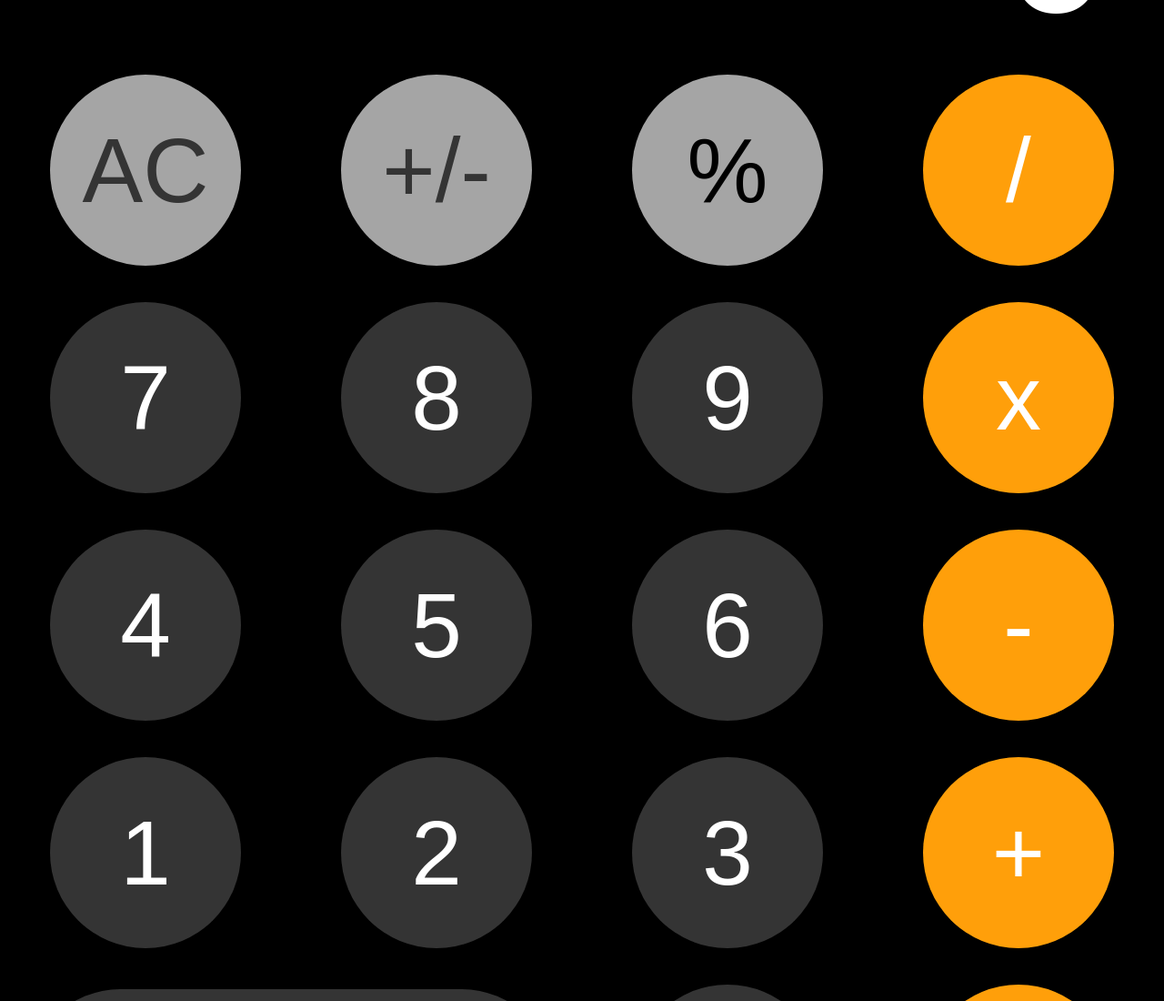
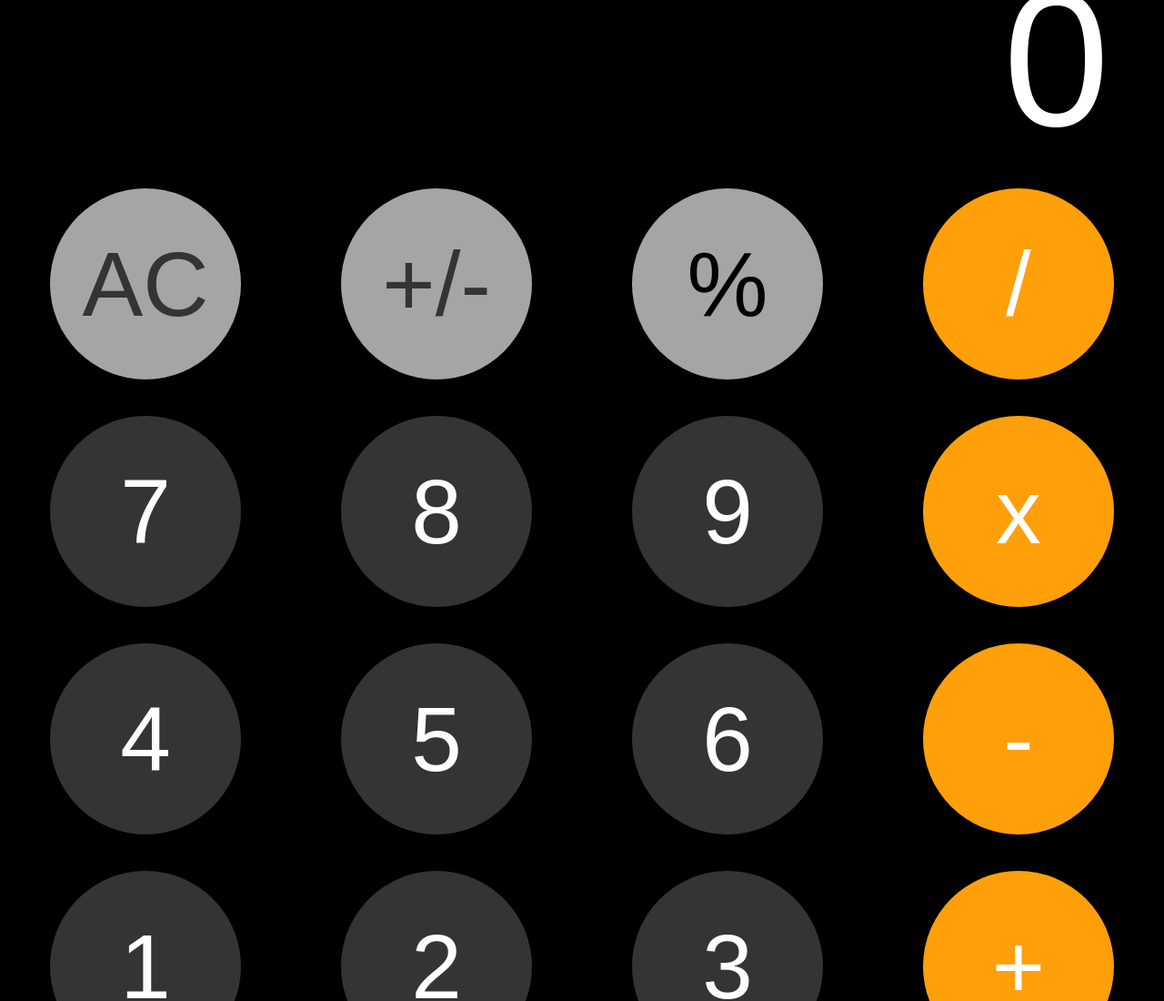
Before and after one commit to rishabhdarji/IOS-Calculator, a plain HTML site: page index.html in a window 1280 px wide. Shown: the top 1100 px of the page at 91% size. Drawn offline with Linux system fonts and the light colour scheme.

Commit message:
Update style.css

```diff
--- a/style.css
+++ b/style.css
@@ -11,7 +11,7 @@ html, body, #fullheight{
 }
 
 .container{
-    height:20%;
+    height:60%;
     background-color: black;
 }
 
```
